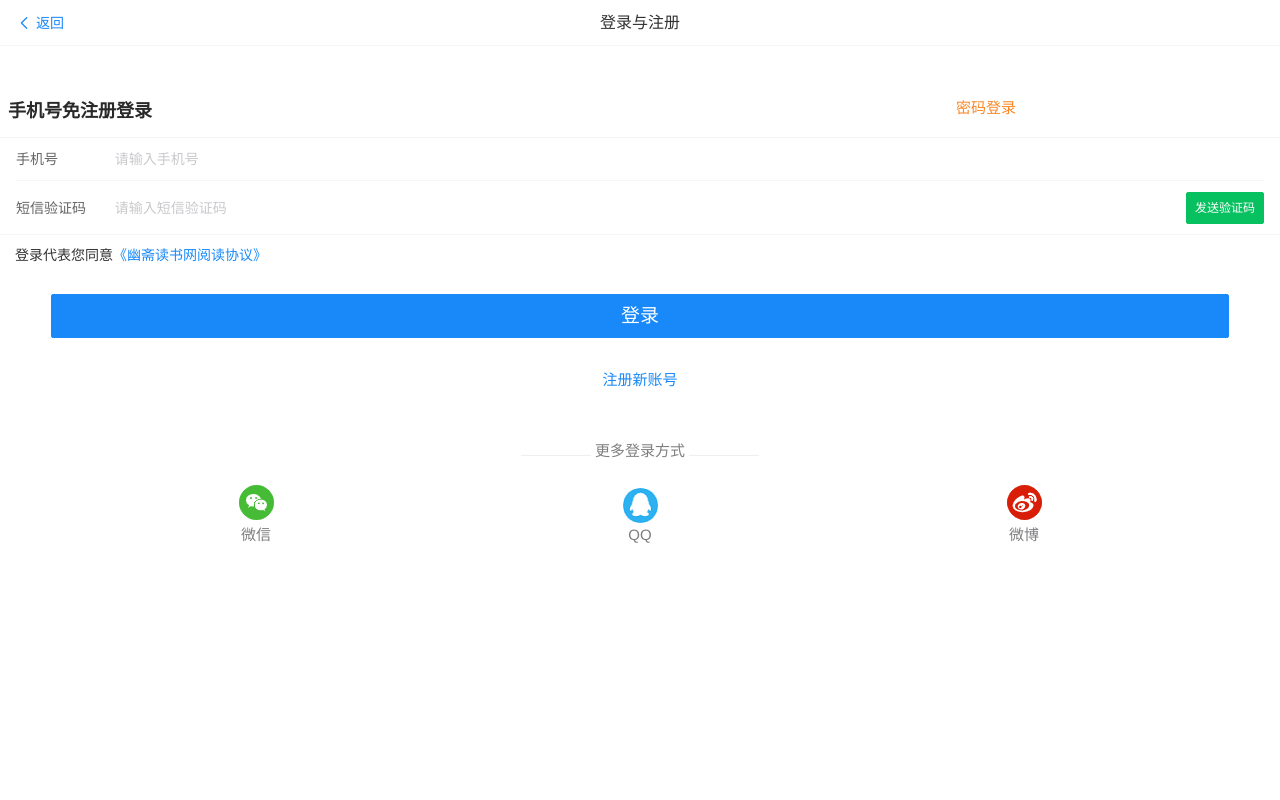
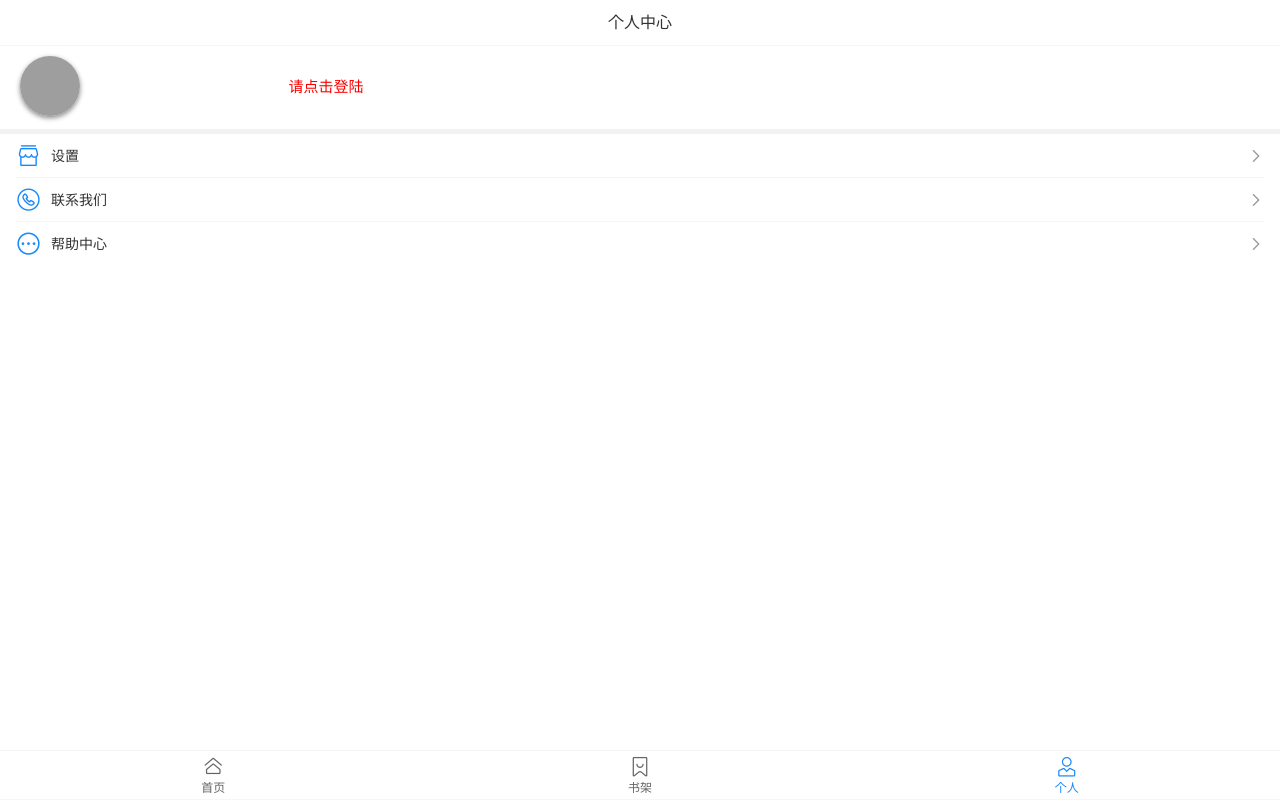
Before and after one commit to 348052148/AiReader-h5, a Vue app: page /#/user in a window 1280 px wide. Before the commit this address led to /#/login. Built offline with nearby package versions, Linux system fonts and the light colour scheme; grey boxes are pictures that could not be loaded.

Commit message:
调整个人中心界面

```diff
--- a/src/views/User.vue
+++ b/src/views/User.vue
@@ -3,17 +3,21 @@
     <van-nav-bar
       title="个人中心"
     />
-    <div class="userInfo">
+    <van-row class="userInfo">
+      <van-col span="5">
         <img src="" onerror="this.src='http://img.zcool.cn/community/01b7645deb9963a801213853840618.png@1280w_1l_2o_100sh.png';this.onerror=null" alt="http://img.zcool.cn/community/01b7645deb9963a801213853840618.png@1280w_1l_2o_100sh.png" />
-      <span v-if="false"></span>
-      <button
+      </van-col>
+      <van-col span="19" style="line-height: 60px;">
+        <label v-if="false">随波逐流</label>
+        <button v-else
                 class="login"
                 style="border:none;"
                 open-type="getUserInfo"
                 lang="zh_CN"
                 bindgetuserinfo="login"
         >请点击登陆</button>
-    </div>
+      </van-col>
+    </van-row>
     <van-cell title="设置" icon="shop-o" is-link />
     <van-cell title="联系我们" icon="phone-circle-o" is-link />
     <van-cell title="帮助中心" icon="more-o" is-link />
@@ -28,7 +32,7 @@ export default {
     };
   },
   created() {
-    this.$router.replace("/login");
+    // this.$router.replace("/login");
   },
   methods:{
 
@@ -43,7 +47,8 @@ export default {
   padding-top: 10px;
   padding-left: 20px;
   padding-bottom: 10px;
-  height: 60px;
+  color: #323233;
+  margin-bottom: 5px;
 }
 
 .userInfo img {
@@ -61,15 +66,14 @@ export default {
   font-weight: bold;
 }
 
-.userInfo .login {
-  display: inline-block;
-  text-align: center;
-  line-height: 50px;
-  margin-left: 20px;
-  text-indent: 30px;
-  font-weight: bold;
-  color: #cb1c36;
-  border: none;
+.login {
+  color: red;
+  display: inline;
   background: #fff;
 }
+.van-cell__left-icon {
+  margin-right: 10px;
+  font-size: 25px;
+  color: #1989fa;
+}
 </style>
```
Lines whose indentation alone changed are shown as unchanged.
